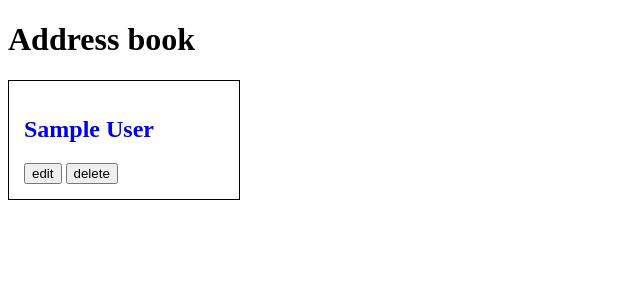
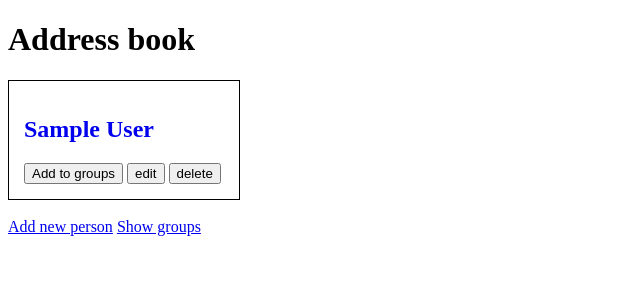
Before and after one commit to MrGi89/Contact-Book, a Django app: page / in a window 1280 px wide. Shown: the top 300 px of the page, without its empty margins (0-640 px from the left). Run offline with Django 3.2, Linux system fonts and the light colour scheme; tables that the repository leaves empty hold one stand-in row (values such as "Sample post").

Commit message:
Adding model groups, relations and all operations on groups: - show list of all groups - add group - delete group - add user - delete user

```diff
--- a/contact_book/urls.py
+++ b/contact_book/urls.py
@@ -18,7 +18,8 @@ from django.urls import path
 from django.conf.urls import url
 
 from storage.views import Home, AddPerson, ShowPerson, ModifyPerson, AddAddress, AddNumber, AddEmail, ModifyAddress\
-    , ModifyNumber, ModifyEmail
+    , ModifyNumber, ModifyEmail, DeletePerson, ShowGroups, AddMembers, AddToGroups, DeleteMember, ModifyGroup\
+    , DeleteGroup
 
 urlpatterns = [
     path('admin/', admin.site.urls),
@@ -26,14 +27,18 @@ urlpatterns = [
     url(r'^new/$', AddPerson.as_view()),
     url(r'^show/(?P<my_id>\d+)/$', ShowPerson.as_view()),
     url(r'^modify/(?P<my_id>\d+)/$', ModifyPerson.as_view()),
+    url(r'^delete/(?P<my_id>\d+)/$', DeletePerson.as_view()),
     url(r'^(?P<my_id>\d+)/addAddress$', AddAddress.as_view()),
     url(r'^(?P<my_id>\d+)/addNumber$', AddNumber.as_view()),
     url(r'^(?P<my_id>\d+)/addEmail$', AddEmail.as_view()),
     url(r'^(?P<my_id>\d+)/modifyAddress$', ModifyAddress.as_view()),
     url(r'^(?P<my_id>\d+)/modifyNumber$', ModifyNumber.as_view()),
     url(r'^(?P<my_id>\d+)/modifyEmail$', ModifyEmail.as_view()),
-
-
-
+    url(r'^groups/$', ShowGroups.as_view()),
+    url(r'^groups/addMembers/(?P<my_id>\d+)$', AddMembers.as_view()),
+    url(r'^groups/addToGroups/(?P<my_id>\d+)$', AddToGroups.as_view()),
+    url(r'^groups/deleteMember/(?P<group_id>\d+)/(?P<member_id>\d+)$', DeleteMember.as_view()),
+    url(r'^groups/modify/(?P<group_id>\d+)/$', ModifyGroup.as_view()),
+    url(r'^groups/delete/(?P<group_id>\d+)/$', DeleteGroup.as_view()),
 
 ]
```
Also changed, not shown: storage/migrations/0003_auto_20180227_1125.py (added), storage/migrations/0004_auto_20180227_1200.py (added), storage/migrations/0005_auto_20180227_1242.py (added), storage/migrations/0006_auto_20180228_1025.py (added), storage/migrations/0007_group_description.py (added), storage/models.py, storage/templates/add_members.html (added), storage/templates/add_to_groups.html (added), storage/templates/home.html, storage/templates/modify_group.html (added), storage/templates/modify_person.html, storage/templates/show_groups.html (added), storage/templates/show_person.html, storage/views.py.
